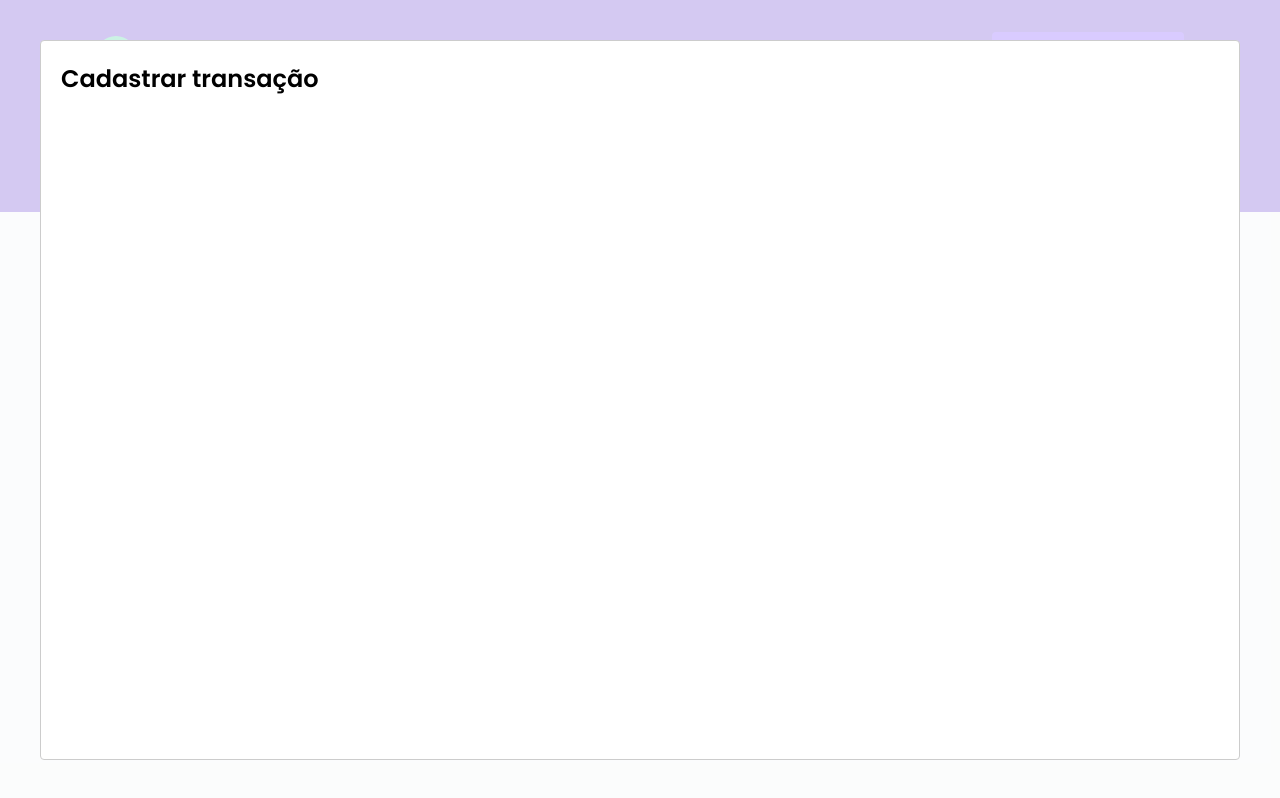
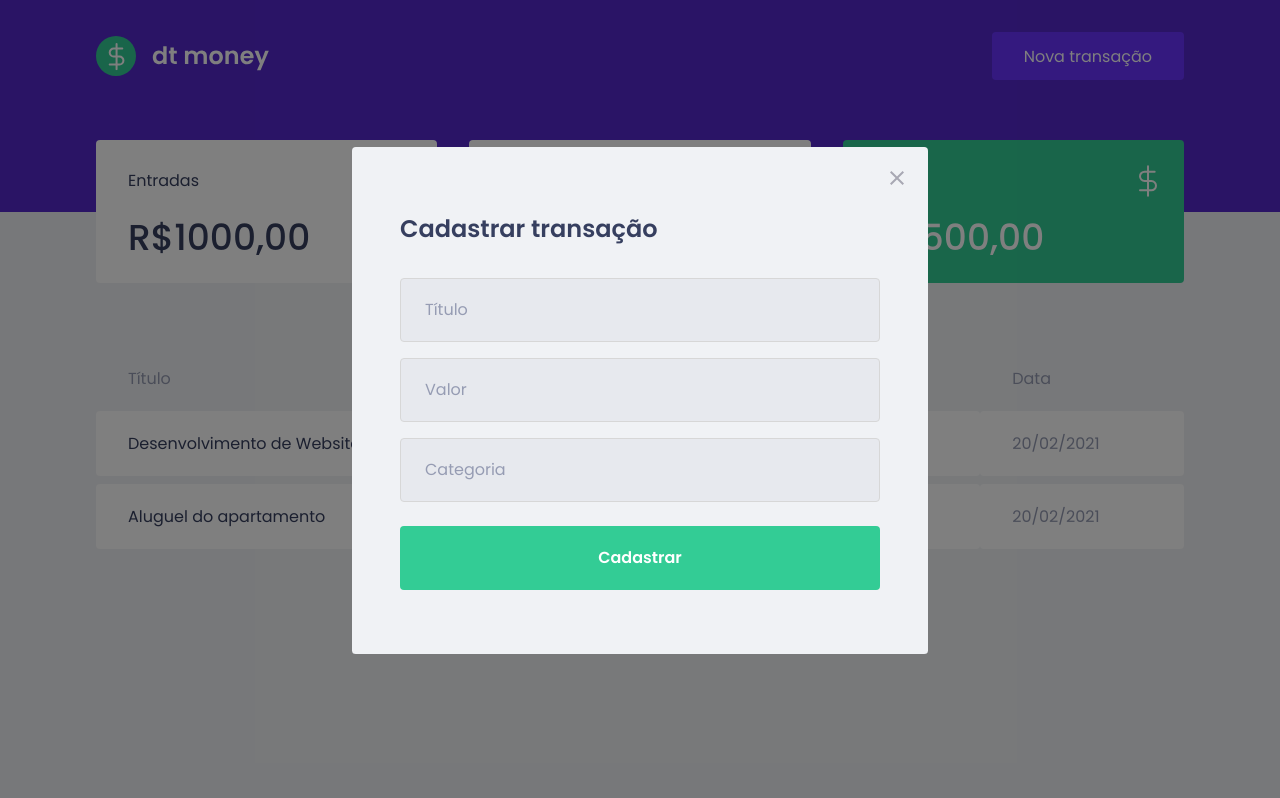
Before and after one commit to userthiago/ignite-dt-money, a React (Create React App) app: page / in a window 1280 px wide. Both pictures are taken after a click on the button "Nova transação". Built offline with nearby package versions, Linux system fonts and the light colour scheme; no server answers; what miragejs would draw is missing.

Commit message:
feat: Conteúdo do modal de adicionar transação.

```diff
--- a/src/App.tsx
+++ b/src/App.tsx
@@ -1,12 +1,10 @@
 import { useState } from "react";
-import Modal from "react-modal";
 
 import { Dashboard } from "./components/Dashboard";
 import { Header } from "./components/Header";
+import { NewTransactionModal } from "./components/NewTransactionModal";
 
 import GlobalStyle from "./styles/global";
-
-Modal.setAppElement('#root');
 
 export function App() {
   const [isNewTransactionModalOpen, setIsNewTransactionModalOpen] = useState(false);
@@ -23,12 +21,7 @@
     <>
       <Header onOpenNewTransactionModal={handleOpenNewTransactionModal} />
       <Dashboard />
-      <Modal
-          isOpen={isNewTransactionModalOpen}
-          onRequestClose={handleCloseNewTransactionModal}
-        >
-        <h2>Cadastrar transação</h2>
-      </Modal>
+      <NewTransactionModal isOpen={isNewTransactionModalOpen} onRequestClose={handleCloseNewTransactionModal} />
       <GlobalStyle />
     </>
   );
--- /dev/null
+++ b/src/components/NewTransactionModal/index.tsx
@@ -0,0 +1,38 @@
+import Modal from "react-modal";
+import closeImg from '../../assets/close.svg';
+import { Container } from "./styles";
+
+Modal.setAppElement('#root');
+
+interface NewTransactionModalProps {
+  isOpen: boolean;
+  onRequestClose: () => void;
+}
+
+export function NewTransactionModal({ isOpen, onRequestClose }: NewTransactionModalProps) {
+  return (
+    <Modal
+        isOpen={isOpen}
+        onRequestClose={onRequestClose}
+        overlayClassName="react-modal-overlay"
+        className="react-modal-content"
+      >
+      <button
+        type="button"
+        onClick={onRequestClose}
+        className="react-modal-close"
+      >
+        <img src={closeImg} alt="Fechar modal"/>
+      </button>
+
+      <Container>
+        <h2>Cadastrar transação</h2>
+        <input placeholder="Título" />
+        <input type="number" placeholder="Valor" />
+        <input placeholder="Categoria" />
+
+        <button type="submit">Cadastrar</button>
+      </Container>
+    </Modal>
+  );
+}
--- /dev/null
+++ b/src/components/NewTransactionModal/styles.ts
@@ -0,0 +1,50 @@
+import styled from 'styled-components';
+
+export const Container = styled.form`
+  h2 {
+    margin-bottom: 2rem;
+
+    color: var(--text-title);
+    font-size: 1.5rem;
+  }
+
+  input {
+    background: #e7e9ee;
+    width: 100%;
+    height: 4rem;
+    padding: 0 1.5rem;
+    border: 1px solid #d7d7d7;
+    border-radius: 0.25rem;
+
+    font-size: 1rem;
+    font-weight: 400;
+
+    &::placeholder {
+      color: var(--text-body);
+    }
+
+    & + input {
+      margin-top: 1rem;
+    }
+  }
+
+  button[type="submit"] {
+    background: var(--green);
+    width: 100%;
+    height: 4rem;
+    padding: 0 1.5rem;
+    margin-top: 1.5rem;
+    border-radius: 0.25rem;
+    border: 0;
+
+    color: var(--shape);
+    font-size: 1rem;
+    font-weight: 600;
+
+    transition: filter 0.2s;
+
+    &:hover {
+      filter: brightness(0.9);
+    }
+  }
+`;
--- a/src/styles/global.ts
+++ b/src/styles/global.ts
@@ -52,6 +52,51 @@
     opacity: 0.6;
     cursor: not-allowed;
   }
+
+  .react-modal-overlay {
+    position: fixed;
+    top: 0;
+    bottom: 0;
+    right: 0;
+    left: 0;
+    display: flex;
+    align-items: center;
+    justify-content: center;
+
+    background: rgba(0, 0, 0, 0.5);
+
+  }
+
+  .react-modal-content {
+    position: relative;
+
+    background: var(--background);
+    width: 100%;
+    max-width: 576px;
+    padding: 4rem 3rem;
+    border-radius: 0.24rem;
+
+    &:focus {
+      outline: none;
+    }
+  }
+
+  .react-modal-close {
+    position: absolute;
+    top: 1.5rem;
+    right: 1.5rem;
+
+    background: transparent;
+    border: 0;
+
+    font-size: 0;
+
+    transition: filter 0.2s;
+
+    &:hover {
+      filter: brightness(0.8);
+    }
+  }
 `;
 
 export default GlobalStyle;
```
